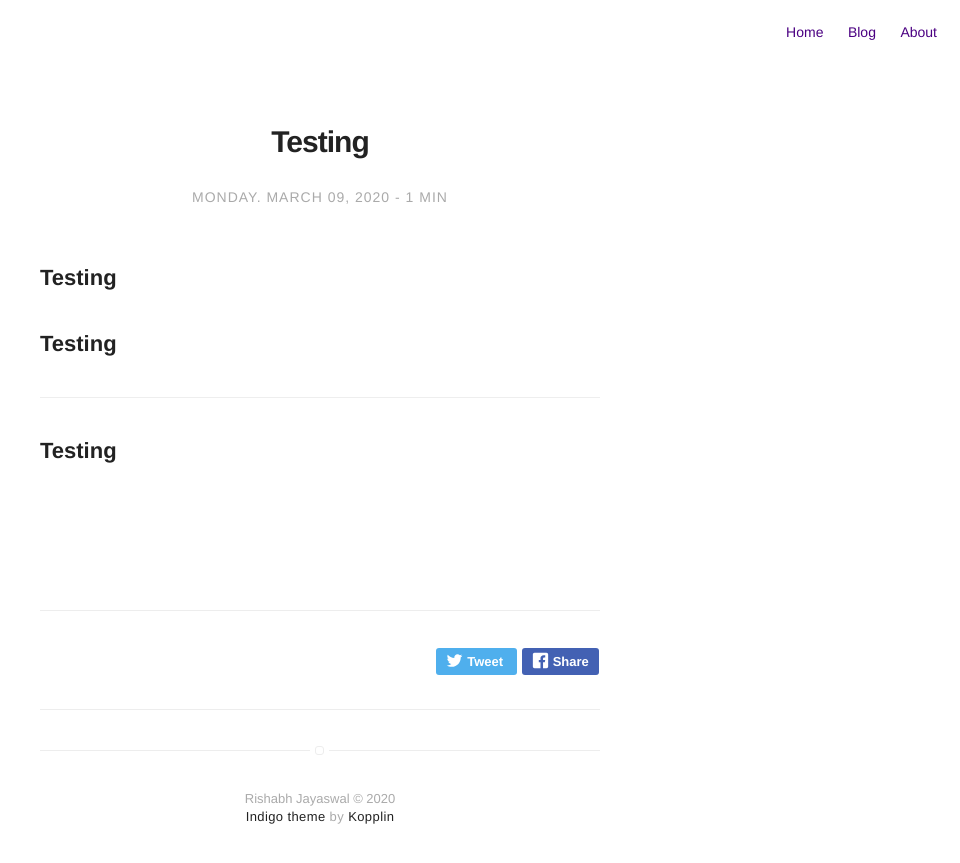
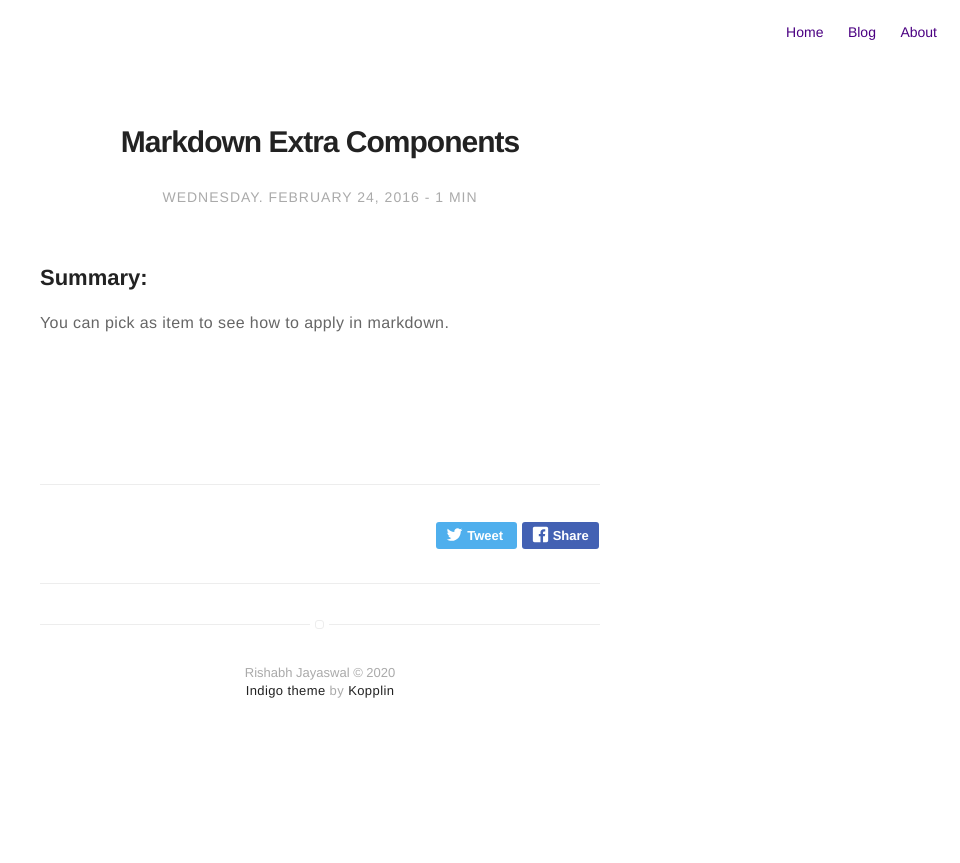
Before and after one commit to rishabhjayaswal/rishabhjayaswal.github.io, a Jekyll site: the page built from blog/2020-03-09-testing.markdown, in a window 1280 px wide. Shown: the top 863 px of the page, without its empty margins (320-1280 px from the left). Built offline with Jekyll 4.4.1, drawn with Linux system fonts in a browser that asks for light colours.

Commit message:
Update 2020-03-09-testing.markdown

```diff
--- a/blog/2020-03-09-testing.markdown
+++ b/blog/2020-03-09-testing.markdown
@@ -1,23 +1,18 @@
 ---
-title: "Testing"
+title: "Markdown Extra Components"
 layout: post
-date: 2020-03-09 21:06
+date: 2016-02-24 22:48
 image: /assets/images/markdown.jpg
 headerImage: false
 tag:
-- first
-- blog
-star: true
+- markdown
+- components
+- extra
 category: blog
-author: rishabhjayaswal
-description: Testing
+author: jamesfoster
+description: Markdown summary with different options
 ---
 
-## Testing
+## Summary:
 
-## Testing
-
-
---------------------
-
-## Testing
+You can pick as item to see how to apply in markdown.
```
